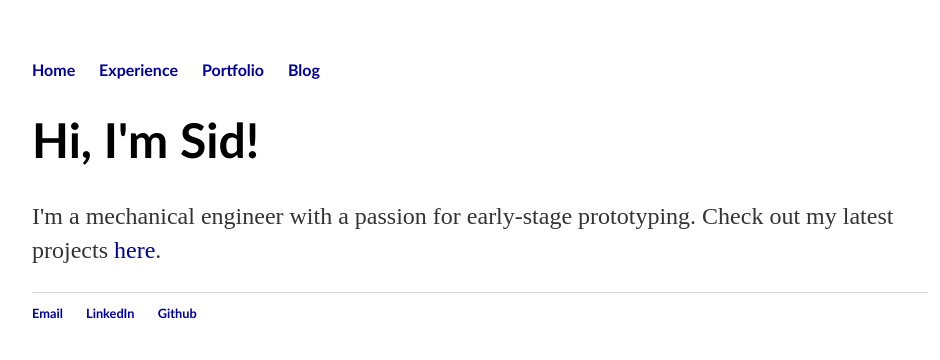
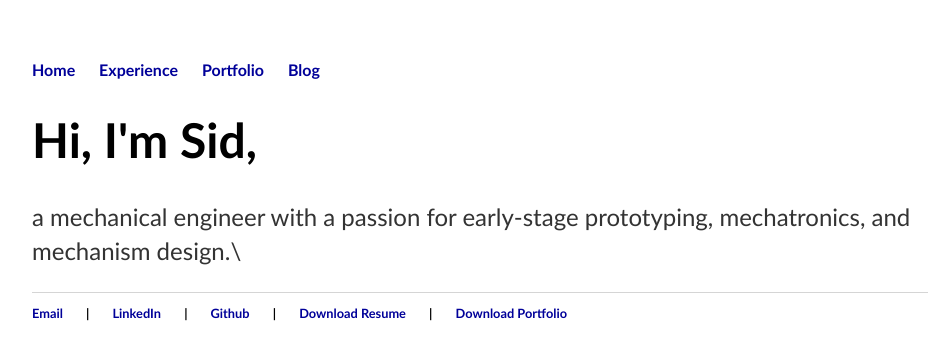
Before and after one commit to skurwa/skurwa.github.io, a Jekyll site: the page built from index.html, in a window 1280 px wide. Shown: the top 360 px of the page, without its empty margins (160-1100 px from the left). Built offline with Jekyll 4.4.1, drawn with Linux system fonts in a browser that asks for light colours.

Commit message:
Added resume and portfolio; minor font tweaks

```diff
--- a/_layouts/default.html
+++ b/_layouts/default.html
@@ -22,8 +22,14 @@
 			<footer>
 	    		<ul>
 	        		<li><a href="mailto:siddharth.kurwa@gmail.com" target = "_blank">Email</a></li>
+							<li> | </li>
               <li><a href="https://www.linkedin.com/in/siddharthkurwa/" target = "_blank">LinkedIn</a></li>
+							<li> | </li>
 	        		<li><a href="https://github.com/skurwa" target = "_blank">Github</a></li>
+							<li> | </li>
+							<li><a href ="/docs/Resume - Siddharth Kurwa.pdf">Download Resume</a></li>
+							<li> | </li>
+							<li><a href ="/docs/Project Portfolio - Siddharth Kurwa.pdf">Download Portfolio</a></li>
 				</ul>
 			</footer>
 		</body>
--- a/css/main.css
+++ b/css/main.css
@@ -1,4 +1,5 @@
 body {
+    font-family:'Calibri', 'Arial', 'Sans-Serif';
     margin: 60px auto;
     width: 70%;
 }
@@ -9,10 +10,12 @@ nav ul, footer ul {
     font-weight: bold;
 }
 nav ul li, footer ul li {
+    font-family:'Calibri', 'Arial', 'Sans-Serif';
     display: inline;
     margin-right: 20px;
 }
 a {
+    font-family:'Calibri', 'Arial', 'Sans-Serif';
     text-decoration: none;
     color: #000099;
 }
@@ -24,20 +27,24 @@ h1 {
     font-family:'Calibri', 'Arial', 'Sans-Serif';
 }
 h2 {
+    font-family:'Calibri', 'Arial', 'Sans-Serif';
     font-size: 2;
 }
 p {
     font-size: 1.5em;
+    font-family:'Calibri', 'Arial', 'Sans-Serif';
     line-height: 1.4em;
     color: #333;
 }
 footer {
     border-top: 1px solid #d5d5d5;
+    font-family:'Calibri', 'Arial', 'Sans-Serif';
     font-size: .8em;
 }
 
 ul.posts {
     margin: 20px auto 40px;
+    font-family:'Calibri', 'Arial', 'Sans-Serif';
     font-size: 1em;
 }
 
--- a/index.html
+++ b/index.html
@@ -3,6 +3,6 @@ layout: default
 title: Siddharth Kurwa
 ---
 <div class="blurb">
-	<h1>Hi, I'm Sid!</h1>
-	<p>I'm a mechanical engineer with a passion for early-stage prototyping. Check out my latest projects <a href="/portfolio">here</a>.</p>
+	<h1>Hi, I'm <span style="color = #000099">Sid</span>,</h1>
+	<p>a mechanical engineer with a passion for early-stage prototyping, mechatronics, and mechanism design.\
 </div><!-- /.blurb -->
```
Also changed, not shown: 2 other files.
